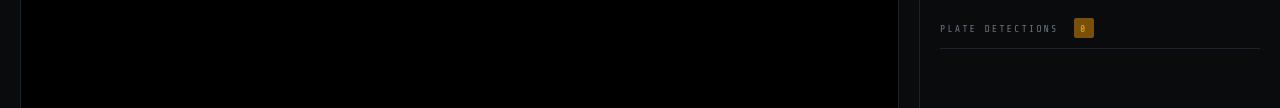
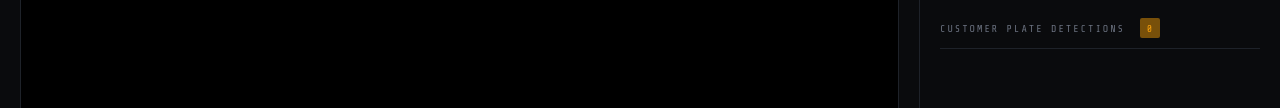
Before and after one commit to AndrewRetry/licenseplatereader, a website: page gantry-interface/public/index.html in a window 1280 px wide. Shown: the part 229-337 px from the top of the page. Drawn offline with nearby package versions, Linux system fonts and the light colour scheme; no server answers.

Commit message:
add info in gantry ui

```diff
--- a/gantry-interface/public/index.html
+++ b/gantry-interface/public/index.html
@@ -349,7 +349,7 @@
   <!-- Detections -->
   <div class="panel detections-panel">
     <div class="panel-label">
-      Plate Detections
+      Customer Plate Detections
       <span class="count-badge" id="det-count">0</span>
     </div>
     <div class="detection-scroll" id="det-list">
```
